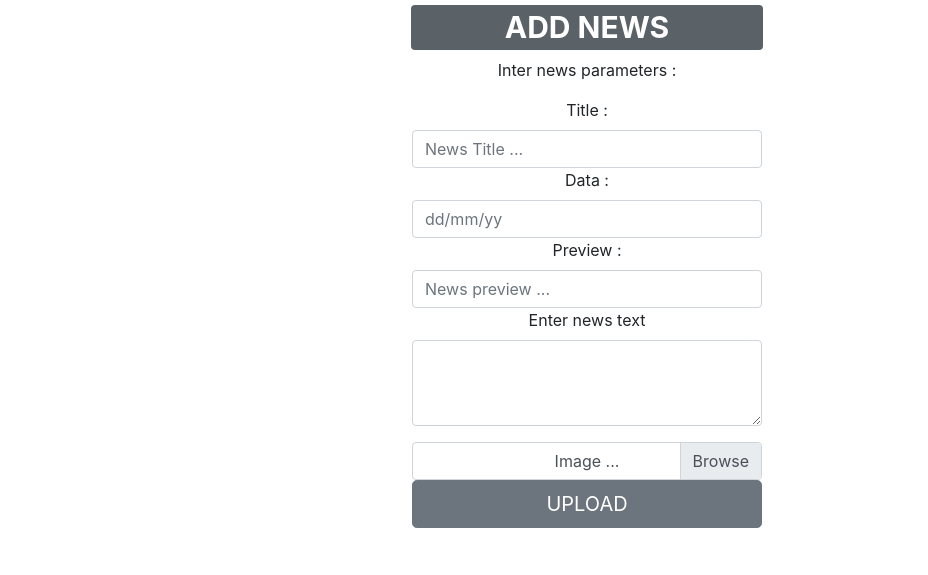
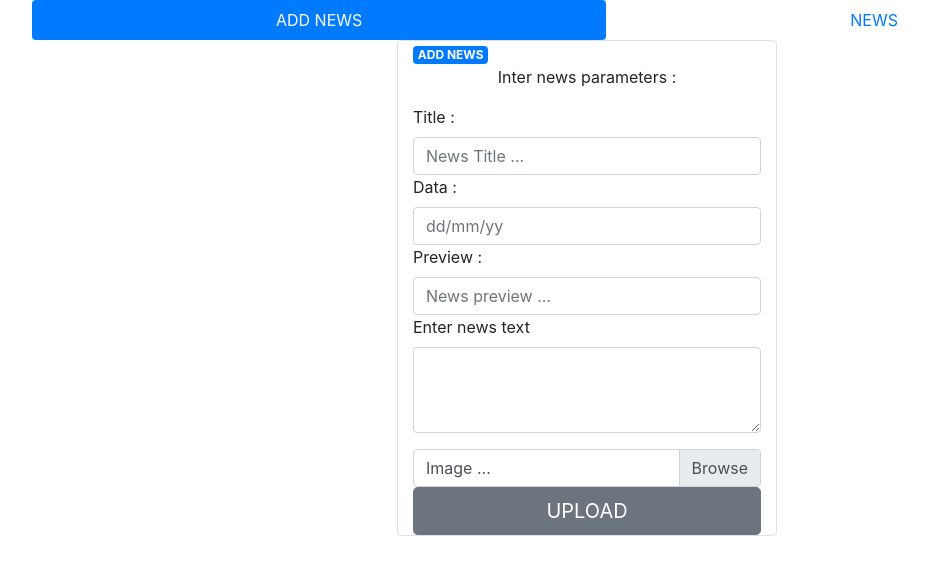
Before and after one commit to EeeNot/test, a PHP site: page / in a window 1280 px wide. Shown: the top 575 px of the page, without its empty margins (53-981 px from the left). Run offline with PHP 8.4, Linux system fonts and the light colour scheme.

Commit message:
create margin fail

```diff
--- a/index.php
+++ b/index.php
@@ -22,24 +22,27 @@ ________________________________________________________________________________
 <body>
 <div class="container">
 
-    <h1 class="text-center">
-        <div class="badge badge-primary text-wrap" style="width: 22rem; background: #5A6268">
-            ADD NEWS
-        </div>
-    </h1>
+    <nav class="nav nav-pills flex-column flex-sm-row newitem nav-justified">
+        <a class=" flex-sm-fill text-sm-center nav-link active" href="index.php">ADD NEWS</a>
+        <a class=" flex-sm-fill text-sm-center nav-link" href="/front/index.php">NEWS</a>
+    </nav>
 
-<p class="text-center">Inter news parameters :</p>
-
-    <form class="text-center">
+    <form >
         <div class="row">
                       <!--///////////////////////////////////////////////////////////////////-->
             <div class="col-md-4">
 
             </div>
 
-            <div class="col-md-4">
+            <div class="col-md-4 border border-secondar rounded">
 
-                <div class="form-group">
+                <div class="badge badge-primary text-wrap topic">
+                    ADD NEWS
+                </div>
+
+                <p class="text-center">Inter news parameters :</p>
+
+                <div class="form-group">    <!-- как сделать обязательные для заполнения-->
                     <label for="news title" class="newitem">Title :</label>
                     <input type="text" class="form-control" id="inputtitle" placeholder="News Title ...">
 
@@ -58,7 +61,7 @@ ________________________________________________________________________________
                     <label class="custom-file-label" for="customFile">Image ...</label>
                 </div>
 
-                <button type="button" class="btn btn-secondary btn-lg btn-block newitem">UPLOAD</button>
+                <button type="button" class="btn btn-secondary btn-lg btn-block newitem" >UPLOAD</button>
 
             </div>
             <!--///////////////////////////////////////////////////////////////////-->
```
